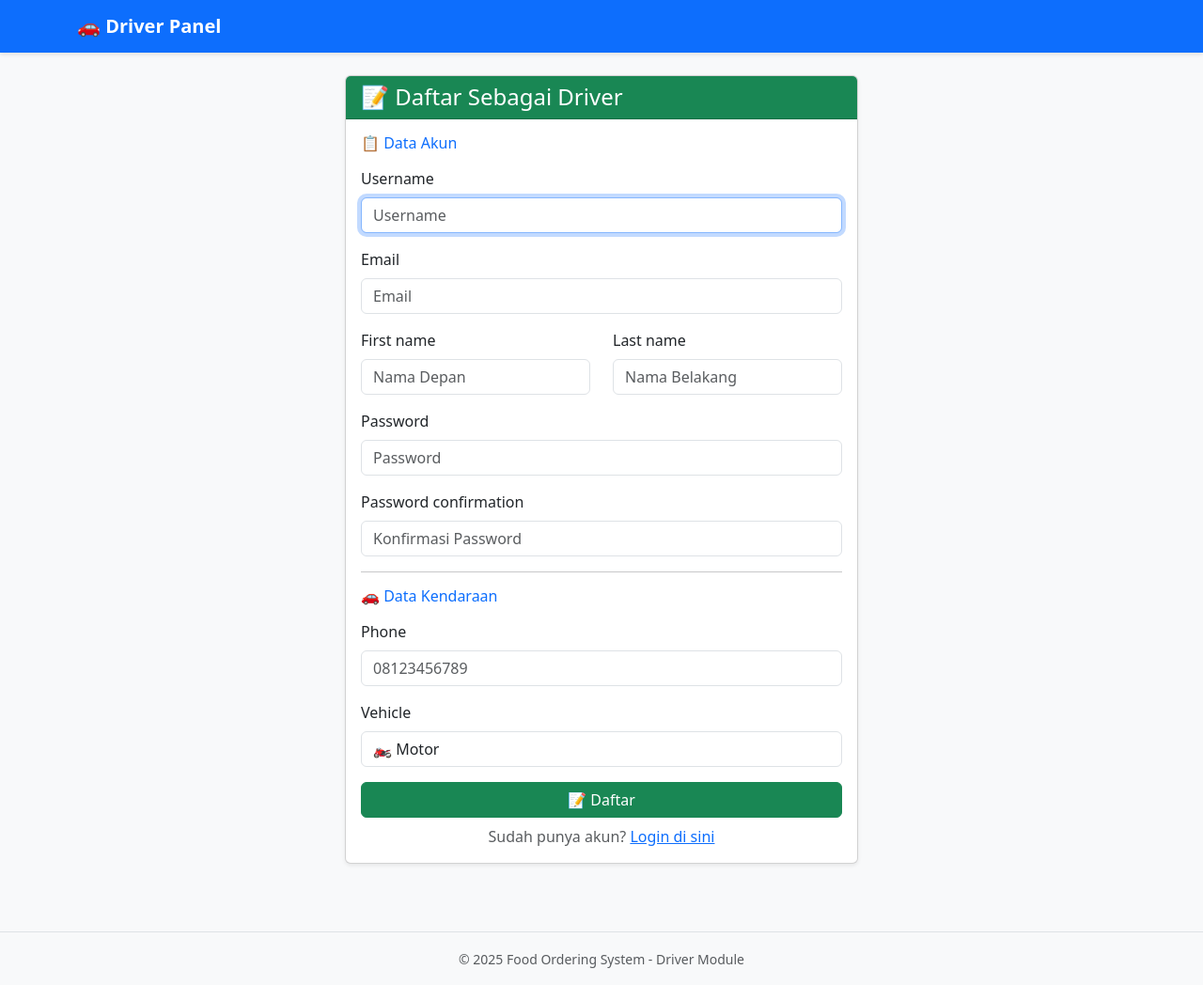
After one commit to jas4fan/aplikasi_pemesanan_makanan, a Django app: page /driver/register/ in a window 1280 px wide. The commit adds this page. Shown: the whole page at 94% size. Run offline with Django 5.2, Linux system fonts and the light colour scheme.

Commit message:
feat(driver): add login, register, dashboard views and templates
- Implement DriverLoginForm and DriverRegistrationForm
- Create driver registration page with vehicle selection
- Add auto-create DriverProfile on dashboard access
- Update base template with Bootstrap styling
- Add URL routing for driver module

```diff
--- a/driver/forms.py
+++ b/driver/forms.py
@@ -1,6 +1,87 @@
 from django import forms
-from django.contrib.auth.forms import AuthenticationForm
+from django.contrib.auth.models import User
+from django.contrib.auth.forms import AuthenticationForm, UserCreationForm
+from .models import DriverProfile
 
 class DriverLoginForm(AuthenticationForm):
-    username = forms.CharField(widget=forms.TextInput(attrs={'class': 'form-control', 'placeholder': 'Username'}))
-    password = forms.CharField(widget=forms.PasswordInput(attrs={'class': 'form-control', 'placeholder': 'Password'}))
+    username = forms.CharField(
+        widget=forms.TextInput(attrs={
+            'class': 'form-control',
+            'placeholder': 'Username'
+        })
+    )
+    password = forms.CharField(
+        widget=forms.PasswordInput(attrs={
+            'class': 'form-control',
+            'placeholder': 'Password'
+        })
+    )
+
+class DriverRegistrationForm(UserCreationForm):
+    email = forms.EmailField(
+        required=True,
+        widget=forms.EmailInput(attrs={
+            'class': 'form-control',
+            'placeholder': 'Email'
+        })
+    )
+    first_name = forms.CharField(
+        max_length=30,
+        required=True,
+        widget=forms.TextInput(attrs={
+            'class': 'form-control',
+            'placeholder': 'Nama Depan'
+        })
+    )
+    last_name = forms.CharField(
+        max_length=30,
+        required=False,
+        widget=forms.TextInput(attrs={
+            'class': 'form-control',
+            'placeholder': 'Nama Belakang'
+        })
+    )
+
+    class Meta:
+        model = User
+        fields = ('username', 'email', 'first_name', 'last_name', 'password1', 'password2')
+
+    def __init__(self, *args, **kwargs):
+        super().__init__(*args, **kwargs)
+        self.fields['username'].widget.attrs.update({
+            'class': 'form-control',
+            'placeholder': 'Username'
+        })
+        self.fields['password1'].widget.attrs.update({
+            'class': 'form-control',
+            'placeholder': 'Password'
+        })
+        self.fields['password2'].widget.attrs.update({
+            'class': 'form-control',
+            'placeholder': 'Konfirmasi Password'
+        })
+
+class DriverProfileForm(forms.ModelForm):
+    VEHICLE_CHOICES = [
+        ('motorcycle', '🏍️ Motor'),
+        ('car', '🚗 Mobil'),
+        ('bicycle', '🚲 Sepeda'),
+    ]
+
+    vehicle = forms.ChoiceField(
+        choices=VEHICLE_CHOICES,
+        widget=forms.Select(attrs={
+            'class': 'form-control'
+        })
+    )
+
+    class Meta:
+        model = DriverProfile
+        fields = ('phone', 'vehicle')
+        widgets = {
+            'phone': forms.TextInput(attrs={
+                'class': 'form-control',
+                'placeholder': '08123456789',
+                'type': 'tel'
+            }),
+        }
--- a/driver/templates/driver/base.html
+++ b/driver/templates/driver/base.html
@@ -4,18 +4,25 @@
     <meta charset="utf-8">
     <meta name="viewport" content="width=device-width, initial-scale=1">
     <title>{% block title %}Driver Panel{% endblock %}</title>
-    <!-- Bootstrap 5 CDN -->
     <link href="https://cdn.jsdelivr.net/npm/bootstrap@5.3.2/dist/css/bootstrap.min.css" rel="stylesheet">
+    <style>
+      body { background-color: #f8f9fa; }
+      .navbar { box-shadow: 0 2px 4px rgba(0,0,0,0.1); }
+      .card { box-shadow: 0 1px 3px rgba(0,0,0,0.1); }
+    </style>
   </head>
-  <body class="bg-light">
+  <body>
     <nav class="navbar navbar-expand-lg navbar-dark bg-primary">
       <div class="container">
-        <a class="navbar-brand" href="{% url 'driver:dashboard' %}">Driver Panel</a>
-        <div class="collapse navbar-collapse">
+        <a class="navbar-brand fw-bold" href="{% url 'driver:dashboard' %}">🚗 Driver Panel</a>
+        <button class="navbar-toggler" type="button" data-bs-toggle="collapse" data-bs-target="#navbarNav">
+          <span class="navbar-toggler-icon"></span>
+        </button>
+        <div class="collapse navbar-collapse" id="navbarNav">
           <ul class="navbar-nav ms-auto">
-            {% if user.is_authenticated and user.driverprofile %}
+            {% if user.is_authenticated %}
             <li class="nav-item">
-              <a class="nav-link" href="#">{{ user.get_full_name|default:user.username }}</a>
+              <span class="nav-link">👤 {{ user.get_full_name|default:user.username }}</span>
             </li>
             <li class="nav-item">
               <a class="nav-link" href="{% url 'driver:logout' %}">Logout</a>
@@ -39,6 +46,12 @@
       {% block content %}{% endblock %}
     </div>
 
+    <footer class="bg-light py-3 mt-5 border-top">
+      <div class="container text-center text-muted">
+        <small>&copy; 2025 Food Ordering System - Driver Module</small>
+      </div>
+    </footer>
+
     <script src="https://cdn.jsdelivr.net/npm/bootstrap@5.3.2/dist/js/bootstrap.bundle.min.js"></script>
   </body>
 </html>
--- /dev/null
+++ b/driver/templates/driver/register.html
@@ -0,0 +1,125 @@
+{% extends "driver/base.html" %}
+{% block title %}Register | Driver{% endblock %}
+{% block content %}
+
+<div class="row justify-content-center">
+  <div class="col-md-6">
+    <div class="card shadow-sm">
+      <div class="card-header bg-success text-white">
+        <h4 class="mb-0">📝 Daftar Sebagai Driver</h4>
+      </div>
+      <div class="card-body">
+
+        {% if messages %}
+          {% for message in messages %}
+            <div class="alert alert-{{ message.tags|default:'info' }} alert-dismissible fade show" role="alert">
+              {{ message }}
+              <button type="button" class="btn-close" data-bs-dismiss="alert"></button>
+            </div>
+          {% endfor %}
+        {% endif %}
+
+        <form method="post" novalidate>
+          {% csrf_token %}
+
+          <!-- Section: Data Akun -->
+          <h6 class="mb-3 text-primary">📋 Data Akun</h6>
+
+          <div class="mb-3">
+            <label for="{{ user_form.username.id_for_label }}" class="form-label">
+              {{ user_form.username.label }}
+            </label>
+            {{ user_form.username }}
+            {% if user_form.username.errors %}
+              <small class="text-danger d-block mt-1">{{ user_form.username.errors }}</small>
+            {% endif %}
+          </div>
+
+          <div class="mb-3">
+            <label for="{{ user_form.email.id_for_label }}" class="form-label">
+              {{ user_form.email.label }}
+            </label>
+            {{ user_form.email }}
+            {% if user_form.email.errors %}
+              <small class="text-danger d-block mt-1">{{ user_form.email.errors }}</small>
+            {% endif %}
+          </div>
+
+          <div class="row">
+            <div class="col-md-6 mb-3">
+              <label for="{{ user_form.first_name.id_for_label }}" class="form-label">
+                {{ user_form.first_name.label }}
+              </label>
+              {{ user_form.first_name }}
+              {% if user_form.first_name.errors %}
+                <small class="text-danger d-block mt-1">{{ user_form.first_name.errors }}</small>
+              {% endif %}
+            </div>
+            <div class="col-md-6 mb-3">
+              <label for="{{ user_form.last_name.id_for_label }}" class="form-label">
+                {{ user_form.last_name.label }}
+              </label>
+              {{ user_form.last_name }}
+              {% if user_form.last_name.errors %}
+                <small class="text-danger d-block mt-1">{{ user_form.last_name.errors }}</small>
+              {% endif %}
+            </div>
+          </div>
+
+          <div class="mb-3">
+            <label for="{{ user_form.password1.id_for_label }}" class="form-label">
+              {{ user_form.password1.label }}
+            </label>
+            {{ user_form.password1 }}
+            {% if user_form.password1.errors %}
+              <small class="text-danger d-block mt-1">{{ user_form.password1.errors }}</small>
+            {% endif %}
+          </div>
+
+          <div class="mb-3">
+            <label for="{{ user_form.password2.id_for_label }}" class="form-label">
+              {{ user_form.password2.label }}
+            </label>
+            {{ user_form.password2 }}
+            {% if user_form.password2.errors %}
+              <small class="text-danger d-block mt-1">{{ user_form.password2.errors }}</small>
+            {% endif %}
+          </div>
+
+          <hr>
+
+          <!-- Section: Data Kendaraan -->
+          <h6 class="mb-3 text-primary">🚗 Data Kendaraan</h6>
+
+          <div class="mb-3">
+            <label for="{{ profile_form.phone.id_for_label }}" class="form-label">
+              {{ profile_form.phone.label }}
+            </label>
+            {{ profile_form.phone }}
+            {% if profile_form.phone.errors %}
+              <small class="text-danger d-block mt-1">{{ profile_form.phone.errors }}</small>
+            {% endif %}
+          </div>
+
+          <div class="mb-3">
+            <label for="{{ profile_form.vehicle.id_for_label }}" class="form-label">
+              {{ profile_form.vehicle.label }}
+            </label>
+            {{ profile_form.vehicle }}
+            {% if profile_form.vehicle.errors %}
+              <small class="text-danger d-block mt-1">{{ profile_form.vehicle.errors }}</small>
+            {% endif %}
+          </div>
+
+          <button type="submit" class="btn btn-success w-100 mb-2">📝 Daftar</button>
+        </form>
+
+        <p class="text-center text-muted mb-0">
+          Sudah punya akun? <a href="{% url 'driver:login' %}">Login di sini</a>
+        </p>
+      </div>
+    </div>
+  </div>
+</div>
+
+{% endblock %}
--- a/driver/urls.py
+++ b/driver/urls.py
@@ -5,8 +5,9 @@ app_name = 'driver'
 
 urlpatterns = [
     path('login/', views.login_view, name='login'),
+    path('register/', views.register_view, name='register'),
     path('logout/', views.logout_view, name='logout'),
-    path('', views.dashboard, name='dashboard'),
+    path('dashboard/', views.dashboard, name='dashboard'),
     path('order/<int:order_id>/', views.order_detail, name='order_detail'),
     path('order/<int:order_id>/accept/', views.accept_order, name='accept_order'),
     path('order/<int:order_id>/start/', views.start_delivery, name='start_delivery'),
--- a/driver/views.py
+++ b/driver/views.py
@@ -1,3 +1,110 @@
-from django.shortcuts import render
+from django.shortcuts import render, redirect, get_object_or_404
+from django.contrib.auth import authenticate, login, logout
+from django.contrib.auth.decorators import login_required
+from django.contrib import messages
+from .forms import DriverLoginForm, DriverRegistrationForm, DriverProfileForm
+from .models import DriverProfile
 
-# Create your views here.
+def login_view(request):
+    if request.user.is_authenticated:
+        return redirect('driver:dashboard')
+
+    if request.method == 'POST':
+        form = DriverLoginForm(request, data=request.POST)
+        if form.is_valid():
+            user = form.get_user()
+            login(request, user)
+            return redirect('driver:dashboard')
+    else:
+        form = DriverLoginForm()
+
+    return render(request, 'driver/login.html', {'form': form})
+
+def register_view(request):
+    if request.user.is_authenticated:
+        return redirect('driver:dashboard')
+
+    if request.method == 'POST':
+        user_form = DriverRegistrationForm(request.POST)
+        profile_form = DriverProfileForm(request.POST)
+
+        if user_form.is_valid() and profile_form.is_valid():
+            # Simpan user baru
+            user = user_form.save()
+
+            # Simpan profile driver
+            driver_profile = profile_form.save(commit=False)
+            driver_profile.user = user
+            driver_profile.save()
+
+            messages.success(request, 'Registrasi berhasil! Silakan login.')
+            return redirect('driver:login')
+        else:
+            # Tampilkan error
+            for field, errors in user_form.errors.items():
+                for error in errors:
+                    messages.error(request, f"{field}: {error}")
+            for field, errors in profile_form.errors.items():
+                for error in errors:
+                    messages.error(request, f"{field}: {error}")
+    else:
+        user_form = DriverRegistrationForm()
+        profile_form = DriverProfileForm()
+
+    context = {
+        'user_form': user_form,
+        'profile_form': profile_form,
+    }
+    return render(request, 'driver/register.html', context)
+
+def logout_view(request):
+    logout(request)
+    messages.success(request, 'Logout berhasil!')
+    return redirect('driver:login')
+
+@login_required(login_url='driver:login')
+def dashboard(request):
+    # Auto-create DriverProfile jika belum ada
+    driver, created = DriverProfile.objects.get_or_create(user=request.user)
+
+    # Placeholder untuk order (setelah Order model dibuat tim lain)
+    unassigned_orders = []
+    assigned_orders = []
+
+    context = {
+        'driver': driver,
+        'unassigned_orders': unassigned_orders,
+        'assigned_orders': assigned_orders,
+    }
+    return render(request, 'driver/dashboard.html', context)
+
+@login_required(login_url='driver:login')
+def order_detail(request, order_id):
+    driver, _ = DriverProfile.objects.get_or_create(user=request.user)
+
+    context = {
+        'driver': driver,
+    }
+    return render(request, 'driver/order_detail.html', context)
+
+@login_required(login_url='driver:login')
+def accept_order(request, order_id):
+    if request.method == 'POST':
+        driver, _ = DriverProfile.objects.get_or_create(user=request.user)
+        messages.success(request, 'Order berhasil diterima!')
+
+    return redirect('driver:dashboard')
+
+@login_required(login_url='driver:login')
+def start_delivery(request, order_id):
+    if request.method == 'POST':
+        messages.success(request, 'Pengiriman dimulai!')
+
+    return redirect('driver:dashboard')
+
+@login_required(login_url='driver:login')
+def complete_order(request, order_id):
+    if request.method == 'POST':
+        messages.success(request, 'Order berhasil dikirim!')
+
+    return redirect('driver:dashboard')
--- a/foodsystem/settings.py
+++ b/foodsystem/settings.py
@@ -25,7 +25,7 @@ SECRET_KEY = 'django-insecure-_gqw*x5bjw^z$6n0uzx_xx*$chb*%uw%p)k%i#0eq2%95toqjx
 # SECURITY WARNING: don't run with debug turned on in production!
 DEBUG = True
 
-ALLOWED_HOSTS = ['pibal']
+ALLOWED_HOSTS = ['pibal', '127.0.0.1', 'localhost']
 
 
 # Application definition
--- a/foodsystem/urls.py
+++ b/foodsystem/urls.py
@@ -16,6 +16,7 @@ Including another URLconf
 """
 from django.contrib import admin
 from django.urls import path, include
+from django.views.generic import RedirectView
 from adminpanel import views
 
 urlpatterns = [
@@ -26,4 +27,6 @@ urlpatterns = [
     path('restaurant/', views.restaurant_manager_view, name='restaurant_manager'),
     path('orders/', views.orders_view, name='order_supervisor'),
     path('ratings/', views.ratings_view, name='rating_moderator'),
+    path('driver/', include('driver.urls')),
+    path('driver', RedirectView.as_view(url='/driver/login/', permanent=False)),
 ]
```
Also changed, not shown: driver/admin.py (+6 -1 lines), driver/models.py (+27 -1 lines), driver/templates/driver/dashboard.html (+89 -34 lines), driver/templates/driver/login.html (+27 -5 lines), driver/migrations/0002_remove_customer_address_remove_customer_phone_and_more.py (added).
